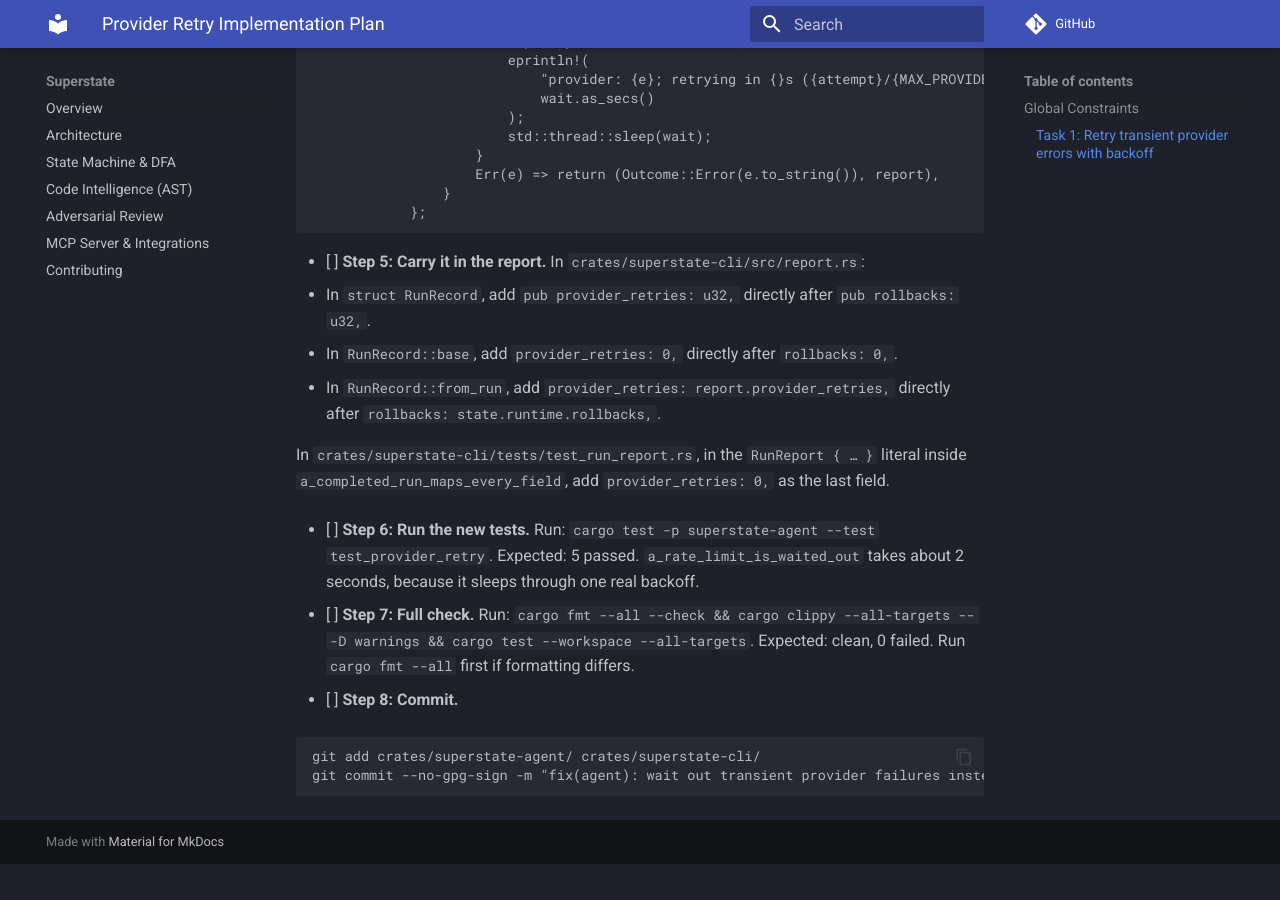
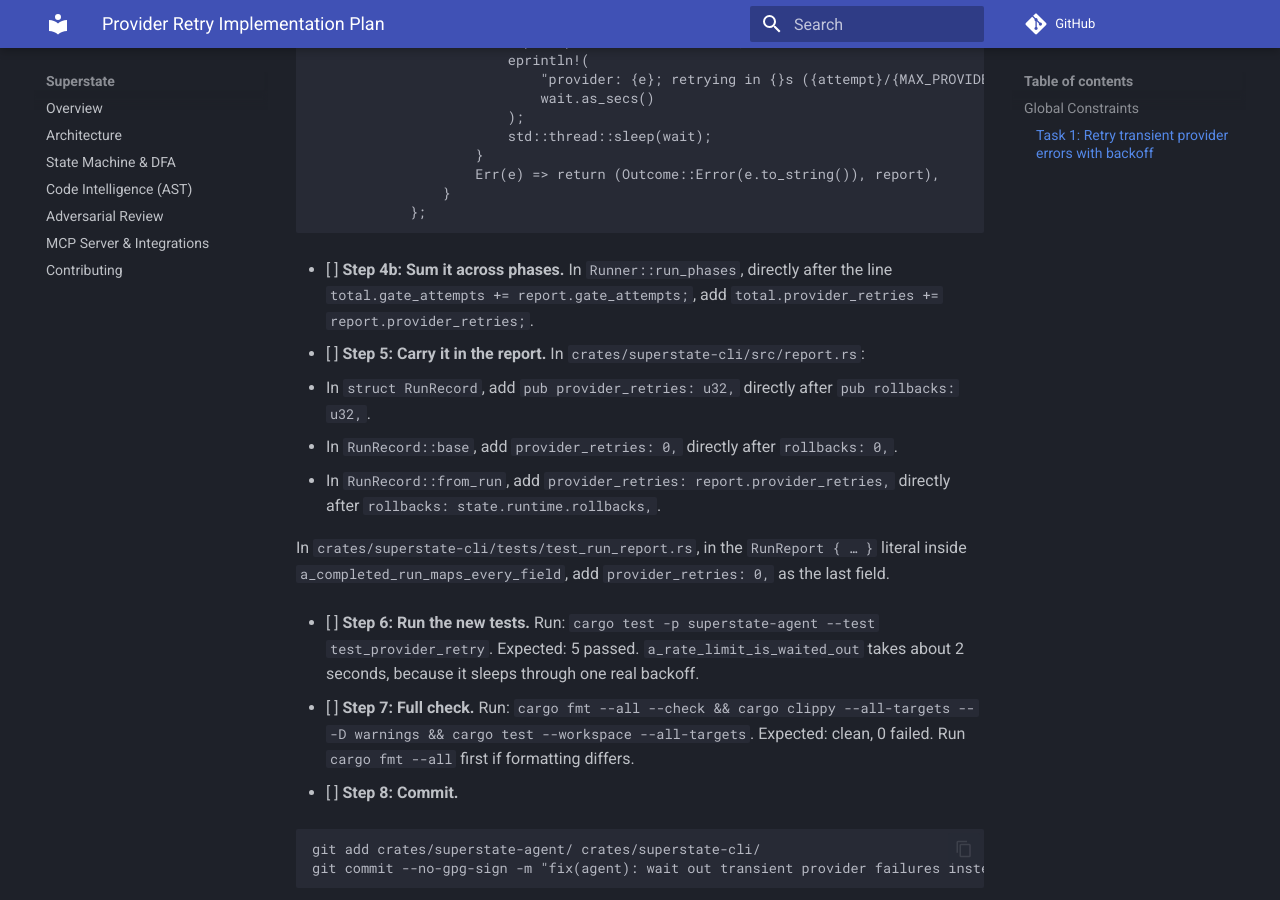
Before and after one commit to dnf0/blyte, an MkDocs documentation site: the page built from docs/superpowers/plans/2026-09-23-provider-retry.md, in a window 1280 px wide and 900 px high, scrolled down 5271 px. Built offline with MkDocs 1.6.1 and Material for MkDocs 9.7.7, drawn with Linux system fonts in a browser that asks for light colours; comment, search, counter and statistics services are not loaded; before the commit the page ends 6135 px from its top, so only the background shows below that.

Commit message:
docs: retry plan sums provider_retries across phases
Co-Authored-By: Claude Opus 5.5 (1M context) <noreply@anthropic.com>

````diff
--- a/docs/superpowers/plans/2026-09-23-provider-retry.md
+++ b/docs/superpowers/plans/2026-09-23-provider-retry.md
@@ -247,6 +247,8 @@ pub fn retry_delay(attempt: u32) -> Duration {
             };
 ```
 
+- [ ] **Step 4b: Sum it across phases.** In `Runner::run_phases`, directly after the line `total.gate_attempts += report.gate_attempts;`, add `total.provider_retries += report.provider_retries;`.
+
 - [ ] **Step 5: Carry it in the report.** In `crates/superstate-cli/src/report.rs`:
   1. In `struct RunRecord`, add `pub provider_retries: u32,` directly after `pub rollbacks: u32,`.
   2. In `RunRecord::base`, add `provider_retries: 0,` directly after `rollbacks: 0,`.
````
